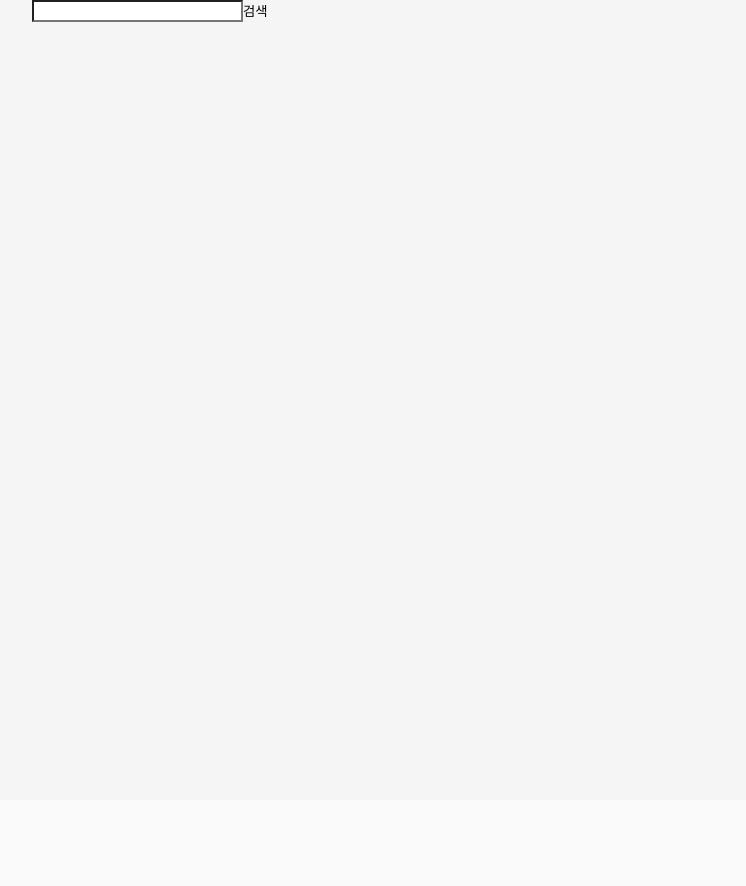
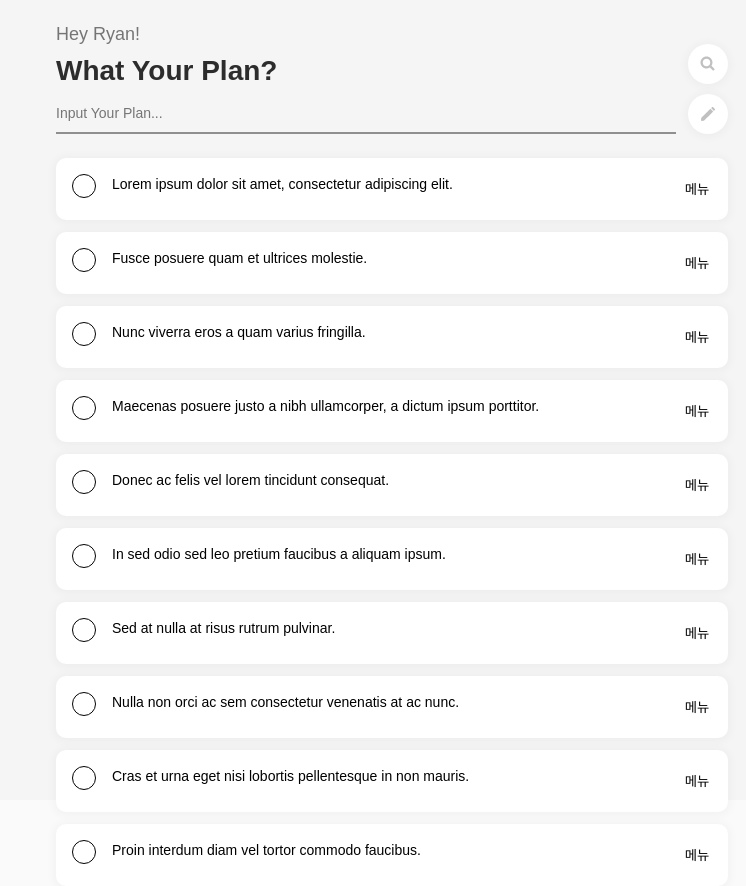
Before and after one commit to keen0927/ix, a React app: page / in a window 1280 px wide. Shown: the whole page, without its empty margins (248-994 px from the left). Before the commit the page ends 800 px from the top, so only its background shows below. Built offline with nearby package versions, Linux system fonts and the light colour scheme; data requests are answered from the project's data file.

Commit message:
Feat : SVG 적용

```diff
--- a/src/components/TodoItem.tsx
+++ b/src/components/TodoItem.tsx
@@ -31,6 +31,10 @@ const TodoItemBlock = styled.li`
 		font-size: 14px;
 		line-height: 1.5;
 		color: inherit;
+
+		&:hover {
+			text-decoration: underline;
+		}
 	}
 
 	button {
--- a/src/container/TodoHeader.tsx
+++ b/src/container/TodoHeader.tsx
@@ -1,5 +1,7 @@
 import React from 'react';
 import styled from '@emotion/styled';
+import { ButtonTypeCircle } from '../static/css-in-js/styleCommon';
+import { SvgSearch, SvgWrite } from '../static/svg/svgAsset';
 
 const TodoHeaderBlock = styled.div`
   position: relative;
@@ -18,20 +20,22 @@ const TodoHeaderBlock = styled.div`
   }
 `;
 
-const ButtonSearch = styled.button`
+const ButtonSearch = styled(ButtonTypeCircle)`
   position: absolute;
   bottom: 50px;
   right: 0;
-  width: 40px;
-  height: 40px;
-  border-radius: 100%;
-  background-color: #fff;
+
+  svg {
+    width: 18px;
+    height: 18px;
+  }
 `;
 
 const InputBlock = styled.div`
   display: flex;
   justify-content: space-between;
   height: 40px;
+
   div {
     display: flex;
     align-items: center;
@@ -50,11 +54,16 @@ const InputBlock = styled.div`
       color: inherit;
     }
   }
-  button {
-    width: 40px;
-    height: 40px;
-    border-radius: 100%;
-    background-color: #fff;
+`;
+
+const ButtonWrite = styled(ButtonTypeCircle)`
+  width: 40px;
+  height: 40px;
+  border-radius: 100%;
+
+  svg {
+    width: 20px;
+    height: 20px;
   }
 `;
 
@@ -63,10 +72,10 @@ function TodoHeader() {
     <TodoHeaderBlock>
       <strong>Hey Ryan!</strong>
       <b>What Your Plan?</b>
-      <ButtonSearch>검색</ButtonSearch>
+      <ButtonSearch><SvgSearch /></ButtonSearch>
       <InputBlock>
         <div><input type="text" placeholder="Input Your Plan..." /></div>
-        <button type="button">추가</button>
+        <ButtonWrite type="button"><SvgWrite /></ButtonWrite>
       </InputBlock>
     </TodoHeaderBlock>);
 }
--- a/src/routes/index.ts
+++ b/src/routes/index.ts
@@ -4,8 +4,8 @@ import Test from '../pages/Test';
 const routes = [
 	{
 		path: '/',
-		// component: Home,
-		component: Test,
+		component: Home,
+		// component: Test,
 		exact: true,
 	},
 	{
--- /dev/null
+++ b/src/static/css-in-js/styleCommon.tsx
@@ -0,0 +1,26 @@
+import styled from '@emotion/styled';
+import styleVars from '../../static/css-in-js/styleVars';
+
+export const ButtonTypeCircle = styled.button`
+  width: 40px;
+  height: 40px;
+  border-radius: 100%;
+  background-color: #fff;
+  box-shadow: ${styleVars.shadow};
+
+  svg {
+    vertical-align: middle;
+    opacity: 0.4;
+    transition: opacity 0.3s;
+
+    path {
+      fill: rgba(0,0,0,0.62);
+    }
+  }
+
+  &:hover {
+    svg {
+      opacity: 1;
+    }
+  }
+`;
--- a/src/static/svg/svgAsset.tsx
+++ b/src/static/svg/svgAsset.tsx
@@ -8,9 +8,7 @@ export function SvgSearch() {
 			height="24"
 			viewBox="0 0 24 24"
 		>
-			<path
-				fill="#ADADAD"
-				d="M10,2 C14.418278,2 18,5.581722 18,10 C18,11.666845 17.4902277,13.2146263 16.6180823,14.4959447 L21.0710678,18.9497475 L18.9497475,21.0710678 L14.4969356,16.6174077 C13.2154243,17.4899648 11.6672747,18 10,18 C5.581722,18 2,14.418278 2,10 C2,5.581722 5.581722,2 10,2 Z M10,5 C7.23857625,5 5,7.23857625 5,10 C5,12.7614237 7.23857625,15 10,15 C12.7614237,15 15,12.7614237 15,10 C15,7.23857625 12.7614237,5 10,5 Z"
+			<path d="M10,2 C14.418278,2 18,5.581722 18,10 C18,11.666845 17.4902277,13.2146263 16.6180823,14.4959447 L21.0710678,18.9497475 L18.9497475,21.0710678 L14.4969356,16.6174077 C13.2154243,17.4899648 11.6672747,18 10,18 C5.581722,18 2,14.418278 2,10 C2,5.581722 5.581722,2 10,2 Z M10,5 C7.23857625,5 5,7.23857625 5,10 C5,12.7614237 7.23857625,15 10,15 C12.7614237,15 15,12.7614237 15,10 C15,7.23857625 12.7614237,5 10,5 Z"
 			/>
 		</svg>
 	);
```
